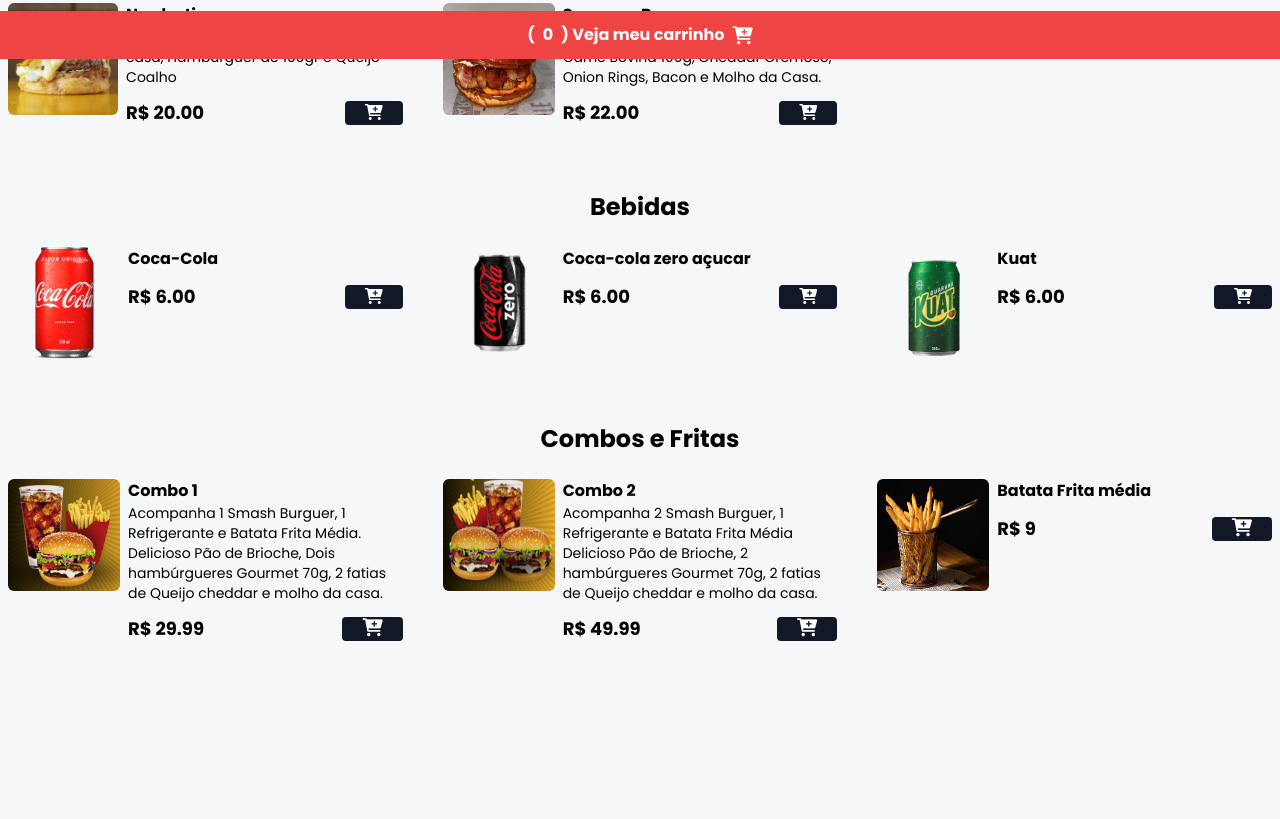
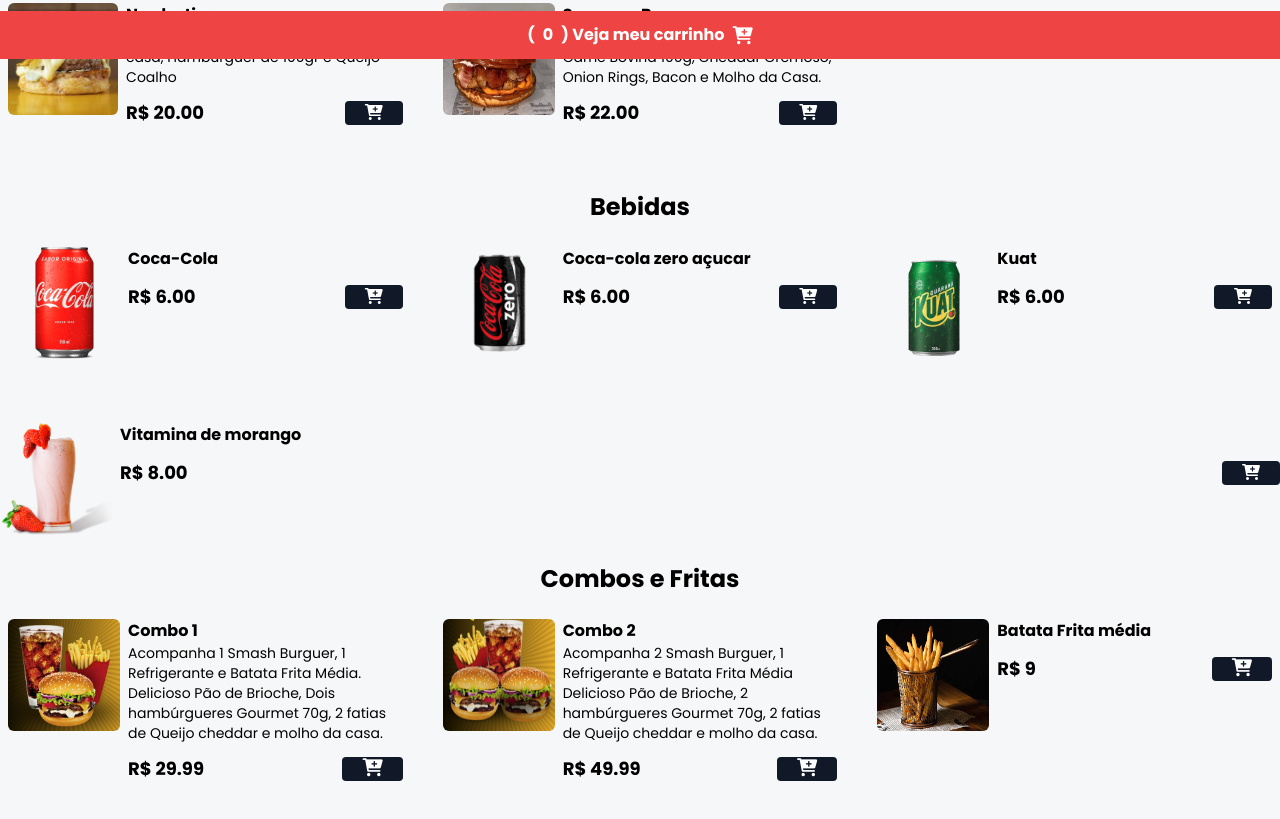
Before and after one commit to MauricioIF/salvianoburguer, a website: page index.html in a window 1280 px wide. Shown: the part 741-1560 px from the top of the page. Before the commit the page ends 1448 px from the top, so only its background shows below. Drawn offline with nearby package versions, Linux system fonts and the light colour scheme; files that its build step writes are made by us from their sources.

Commit message:
vitamina de morango

```diff
--- a/index.html
+++ b/index.html
@@ -186,6 +186,23 @@
             </div>
         </div>
 
+         <!--BEBIDA-->
+            <div class="flex gap-2 w-full">
+                <img src="./assets/copo-vitamina-morango.png" alt="Vitamina de morango"
+                    class="w-28 h-28 rounded-md hover:scale-110 hover:-rotate-2 duration-200">
+                <div class="w-full">
+                    <p class="font-bold">Vitamina de morango</p>
+                    <div class="flex items-center gap-2 justify-between mt-3">
+                        <p class="font-bold text-lg">R$ 8.00</p>
+                        <button class="bg-gray-900 px-5 rounded add-to-cart-btn" data-name="Vitamina-morango"
+                            data-price="8.00">
+                            <i class="fa fa-cart-plus textlg text-white"></i>
+                        </button>
+                    </div>
+                </div>
+            </div>
+            <!--FIMBEBIDA-->
+
         <!-- Seção Combos -->
         <div class="mx-auto max-w-7xl px-2 my-2">
             <h3 class="text-2xl font-bold text-center mt-7 mb-6">Combos e Fritas</h3>
```
